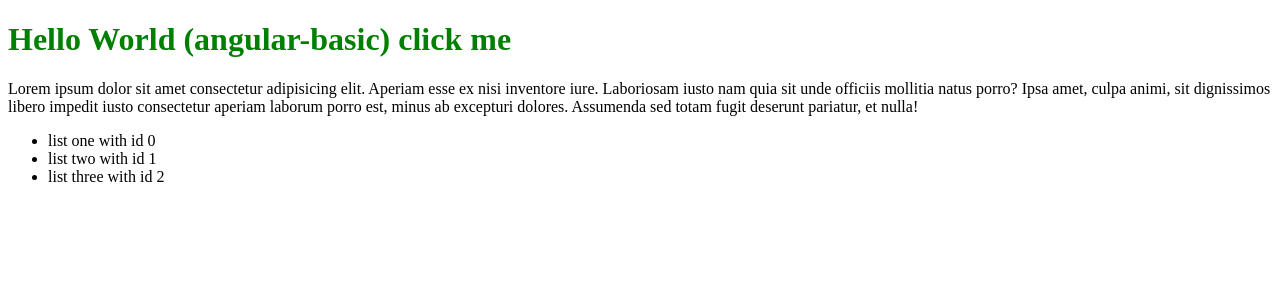
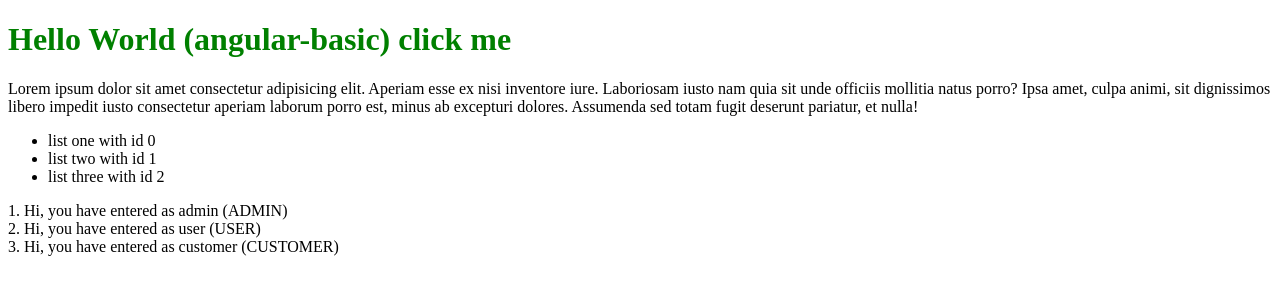
Before and after one commit to Surftrader/angular-basic, an Angular app: page / in a window 1280 px wide. Shown: the top 300 px of the page. Built offline with nearby package versions, Linux system fonts and the light colour scheme.

Commit message:
directive SWITCH

```diff
--- a/src/app/app.component.html
+++ b/src/app/app.component.html
@@ -12,3 +12,13 @@
     {{item + ' with id ' + id}}
   </li>
 </ul>
+<ng-container *ngFor="let user of roles; index as idx">
+  <div [ngSwitch]="user.role">
+    <div *ngSwitchCase="'admin'">{{idx + 1}}. Hi, you have entered as admin
+      ({{user.text}})</div>
+    <div *ngSwitchCase="'user'">{{idx + 1}}. Hi, you have entered as user
+      ({{user.text}})</div>
+    <div *ngSwitchCase="'customer'">{{idx + 1}}. Hi, you have entered as
+      customer ({{user.text}})</div>
+  </div>
+</ng-container>
--- a/src/app/app.component.ts
+++ b/src/app/app.component.ts
@@ -13,6 +13,21 @@ export class AppComponent {
     'list two',
     'list three'
   ];
+  roles: any[] = [
+    {
+      role: 'admin',
+      text: 'ADMIN'
+    },
+    {
+      role: 'user',
+      text: 'USER'
+    },
+    {
+      role: 'customer',
+      text: 'CUSTOMER'
+    }
+  ];
+
 
   show() {
     console.log('isParagraphVisible', this.isParagraphVisible);
```
